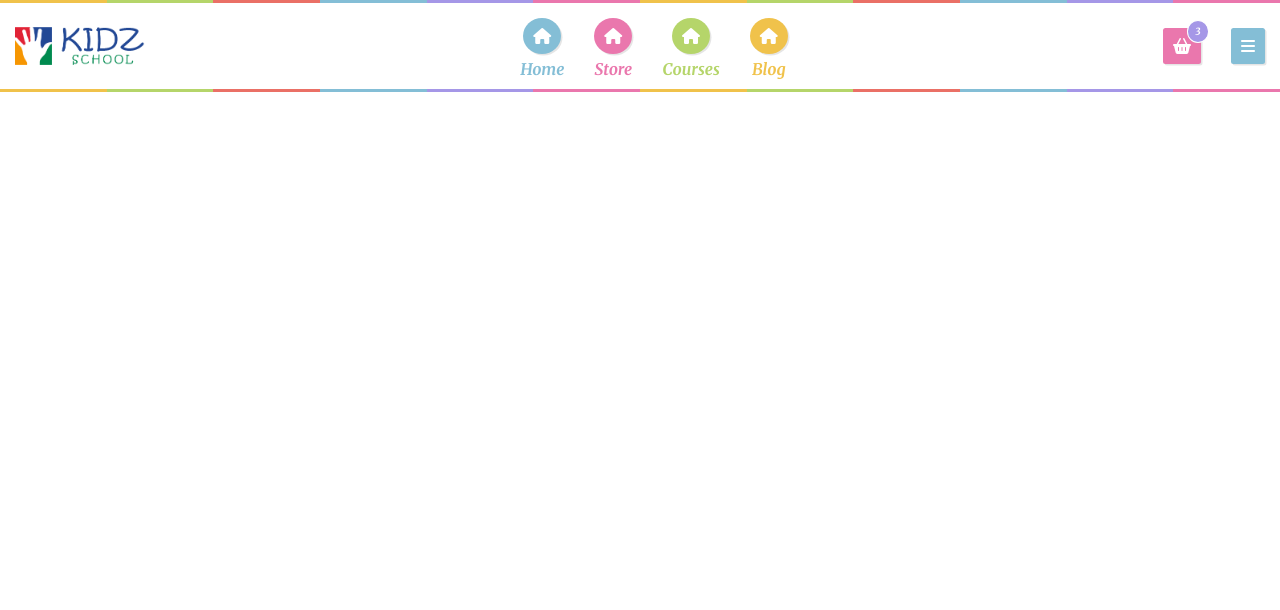
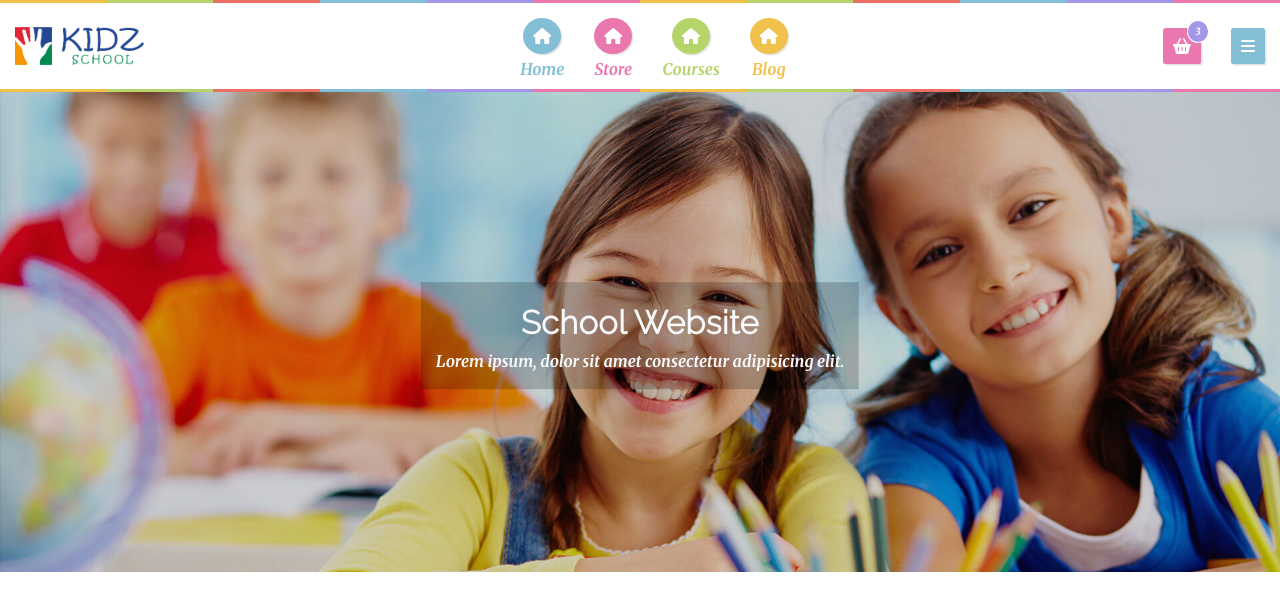
Before and after one commit to alikeici/kidzschool2, a plain HTML site: page index.html in a window 1280 px wide. Drawn offline with Linux system fonts and the light colour scheme.

Commit message:
slideShow

```diff
--- a/index.html
+++ b/index.html
@@ -7,6 +7,7 @@
     <title>Kidz School</title>
     <link href="https://fonts.googleapis.com/css2?family=Merriweather:ital,wght@1,700&family=Playfair+Display&family=Quicksand:wght@600&family=Raleway:wght@300&display=swap" rel="stylesheet">
     <script src="https://kit.fontawesome.com/f4bf10d3c2.js"> </script>
+
 
     <link rel="stylesheet" href="/bas.css">
     <link rel="stylesheet" href="/flex.css">
@@ -136,6 +137,43 @@
     </div>
 </header>
 
+<section class="overflow-hidden">
+    <figure class="d-flex position-relative slider-width slider-animation">
+        <div class="slider-container position-relative">
+            <div class="position-absolute centerXY bg-dark-transparent text-light text-center p-6">
+                <h1>School Website</h1>
+                <p>Lorem ipsum, dolor sit amet consectetur adipisicing elit.</p>
+            </div>
+            <img src="images/images/Slider/img-1.jpg" class="slider-image" alt="children at chool">
 
+        </div>
+        <div class="slider-container position-relative">
+            <div class="position-absolute centerXY bg-dark-transparent text-light text-center p-6">
+                <h1>School Website</h1>
+                <p>Ipsum, dolor sit amet consectetur adipisicing elit.</p>
+            </div>
+            <img src="images/images/Slider/img-2.jpg" class="slider-image" alt="children at chool">
+
+        </div>
+        <div class="slider-container position-relative">
+            <div class="position-absolute centerXY bg-dark-transparent text-light text-center p-6">
+                <h1>School Website</h1>
+                <p> Dolor sit amet consectetur adipisicing elit.</p>
+            </div>
+            <img src="images/images/Slider/img-3.jpg" class="slider-image" alt="children at chool">
+
+        </div>
+        <div class="slider-container position-relative">
+            <div class="position-absolute centerXY bg-dark-transparent text-light text-center p-6">
+                <h1>School Website</h1>
+                <p>Sit amet consectetur adipisicing elit.</p>
+            </div>
+            <img src="images/images/Slider/img-4.jpg" class="slider-image" alt="children at chool">
+
+        </div>
+
+
+    </figure>
+</section>
 </body>
 </html>
--- a/layout.css
+++ b/layout.css
@@ -1,8 +1,18 @@
+/* widths*/
+
 .max-width{max-width: 192rem;}
 
+/*Position*/
 .position-relative{position: relative !important;}
 .position-absolute{position: absolute !important;}
+.overflow-hidden{overflow: hidden;}
+.centerXY{
+    top: 50%;
+    left: 50%;
+    transform: translate(-50%, -50%);
+}
 
+/*Margin*/
 .mr-auto, .mx-auto{margin-right: auto;}
 .ml-auto, .mx-auto{margin-left: auto;}
 
@@ -37,7 +47,10 @@
 .p-12{padding: var(--distance-12);}
 .p-15{padding: var(--distance-15);}
 
+/*typography*/
 .text-decoration-none{text-decoration: none;}
+.text-center{text-align: center;}
+
 .lh-sm{line-height: var(--line-height-sm);}
 .lh-md{line-height: var(--line-height-md);}
 .lh-lg{line-height: var(--line-height-lg);}
@@ -63,12 +76,31 @@ nav div a:not(:first-child){margin-left:var(--distance-12) ;}
     padding: var(--distance-1) var(--distance-3);
 }
 
+/*borders*/
 .border-radius{border-radius: var(--border-radius-sm);}
 .border-small-white{border: var(--border-xs-white);}
-.border-bottom-xs{border-bottom: var(--border-xs);}
+.border-bottom-xs{border-bottom: var(--border-xs );}
 
+/*colored bar*/
 .bar-height{height: .3rem; }
 
+/*images*/
 .logo-width{
     max-width: 13rem;
 }
+
+/*slideshow*/
+.slider-width{width: 400%; /*100% per image*/ }
+.slider-container{width: 25%; /*display first of 4 images*/}
+.slider-image{width: 100%; object-fit: cover;}
+/*.slider-animation{animation: 30s slider-keyframes infinite;*/}
+
+@keyframes slider-keyframes{
+    0% {left:0%;}
+    15% {left: -100%;}
+    30% {left: -200%;}
+    45% {left: -300%;}
+    60% {left: -200%;}
+    75% {left: -100%;}
+    100% {left: 0%;}
+}
```
